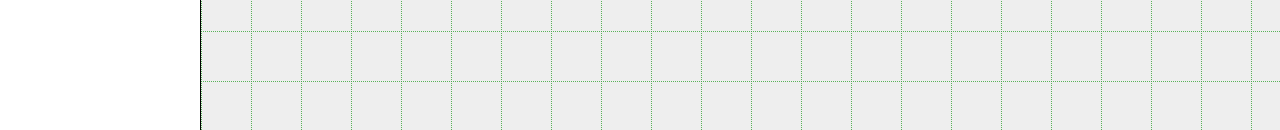
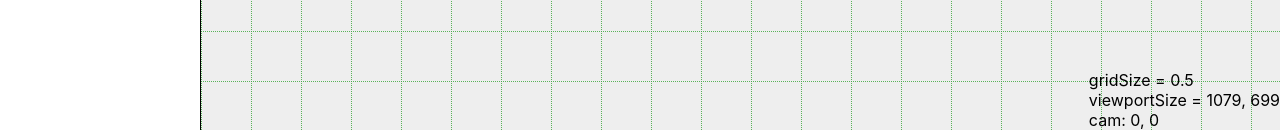
Before and after one commit to megathrone86/TrackCrafter, a React (Create React App) app: page / in a window 1280 px wide. Shown: the part 670-800 px from the top of the page. Built offline with nearby package versions, Linux system fonts and the light colour scheme.

Commit message:
реализовано перемещение камеры мышкой

```diff
--- a/src/components/DrawArea/DrawArea.scss
+++ b/src/components/DrawArea/DrawArea.scss
@@ -16,4 +16,10 @@
         right: 0;
         border-bottom: 1px dotted #44aa44dd;
     }
+
+    .tc-DrawArea-debugInfo {
+        position: absolute;
+        right: 0;
+        bottom: 0;
+    }
 }
--- a/src/components/DrawArea/DrawArea.tsx
+++ b/src/components/DrawArea/DrawArea.tsx
@@ -3,14 +3,16 @@ import "./DrawArea.scss";
 import { IRootState } from "../../store/store";
 import { useEffect, useRef, useState } from "react";
 
+type Point = { x: number; y: number };
+
 const pixelsToMeterRatio = 100;
 
 export function DrawArea() {
   const viewportRef = useRef(null);
-  const [viewportSize, setSize] = useState({ x: 0, y: 0 });
+  const [viewportSize, setSize] = useState<Point>({ x: 0, y: 0 });
 
-  const [camX, setCamX] = useState(0);
-  const [camY, setCamY] = useState(0);
+  const [camPos, setCamPos] = useState<Point>({ x: 0, y: 0 });
+  const [mouseStartPos, setMouseStartPos] = useState<Point | null>(null);
 
   const gridSize = useSelector((state: IRootState) => state.gridSize)
     .value as number;
@@ -24,17 +26,21 @@ export function DrawArea() {
 
   const gridCellSize = pixelsToMeterRatio * gridSize;
   const gridColumnsStart =
-    Math.trunc(camX / gridCellSize) * gridCellSize - gridCellSize - camX;
+    Math.trunc(camPos.x / gridCellSize) * gridCellSize -
+    gridCellSize -
+    camPos.x;
   const gridColumnsEnd =
-    Math.trunc((viewportSize.x + camX) / gridCellSize) * gridCellSize +
+    Math.trunc((viewportSize.x + camPos.x) / gridCellSize) * gridCellSize +
     gridCellSize -
-    camX;
+    camPos.x;
   const gridRowsStart =
-    Math.trunc(camY / gridCellSize) * gridCellSize - gridCellSize - camY;
+    Math.trunc(camPos.y / gridCellSize) * gridCellSize -
+    gridCellSize -
+    camPos.y;
   const gridRowsEnd =
-    Math.trunc((viewportSize.y + camY) / gridCellSize) * gridCellSize +
+    Math.trunc((viewportSize.y + camPos.y) / gridCellSize) * gridCellSize +
     gridCellSize -
-    camY;
+    camPos.y;
 
   const columns = [];
   for (let x = gridColumnsStart; x <= gridColumnsEnd; x += gridCellSize) {
@@ -46,7 +52,13 @@ export function DrawArea() {
   }
 
   return (
-    <div className="tc-DrawArea" ref={viewportRef}>
+    <div
+      className="tc-DrawArea"
+      ref={viewportRef}
+      onPointerDown={handlePointerDown}
+      onPointerMove={handlePointerMove}
+      onPointerUp={handlePointerUp}
+    >
       <button onClick={test} style={{ zIndex: 999999 }}>
         test
       </button>
@@ -54,30 +66,61 @@ export function DrawArea() {
       <div className="tc-DrawArea-grid">
         {columns.map((x) => (
           <div
+            key={`v${x}`}
             className="tc-DrawArea-grid-vertical-line"
             style={{ left: `${x}px` }}
           ></div>
         ))}
         {rows.map((y) => (
           <div
+            key={`h${y}`}
             className="tc-DrawArea-grid-horizontal-line"
             style={{ top: `${y}px` }}
           ></div>
         ))}
       </div>
 
+      <div className="tc-DrawArea-debugInfo">
         <p>gridSize = {gridSize}</p>
         <p>
           viewportSize = {viewportSize.x}, {viewportSize.y}
         </p>
         <p>
-        cam: {camX}, {camY}
+          cam: {camPos.x}, {camPos.y}
         </p>
+      </div>
     </div>
   );
 
-  function test() {
-    // setCamX(camX + 5);
-    setCamY(camY + 5);
+  function handlePointerDown(e: React.PointerEvent) {
+    if (viewportRef.current) {
+      setMouseStartPos({ x: e.screenX, y: e.screenY });
+      const element = viewportRef.current as HTMLDivElement;
+      element.setPointerCapture(e.pointerId);
     }
   }
+
+  function handlePointerMove(e: React.PointerEvent, release?: boolean) {
+    if (mouseStartPos) {
+      const delta = {
+        x: e.screenX - mouseStartPos.x,
+        y: e.screenY - mouseStartPos.y,
+      };
+      setMouseStartPos({ x: e.screenX, y: e.screenY });
+
+      setCamPos({ x: camPos.x - delta.x, y: camPos.y - delta.y });
+
+      if (release && viewportRef.current) {
+        const element = viewportRef.current as HTMLDivElement;
+        element.releasePointerCapture(e.pointerId);
+        setMouseStartPos(null);
+      }
+    }
+  }
+
+  function handlePointerUp(e: React.PointerEvent) {
+    handlePointerMove(e, true);
+  }
+
+  function test() {}
+}
```
Lines whose indentation alone changed are shown as unchanged.
